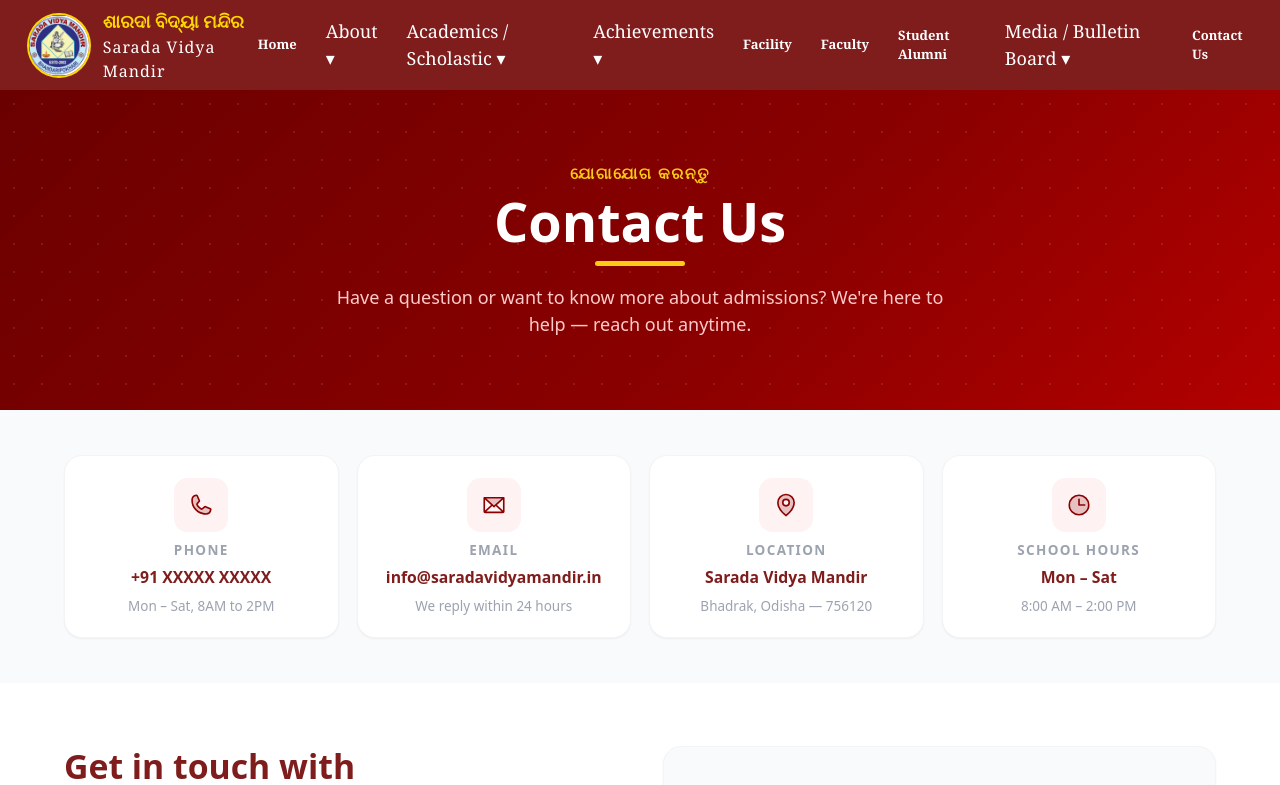
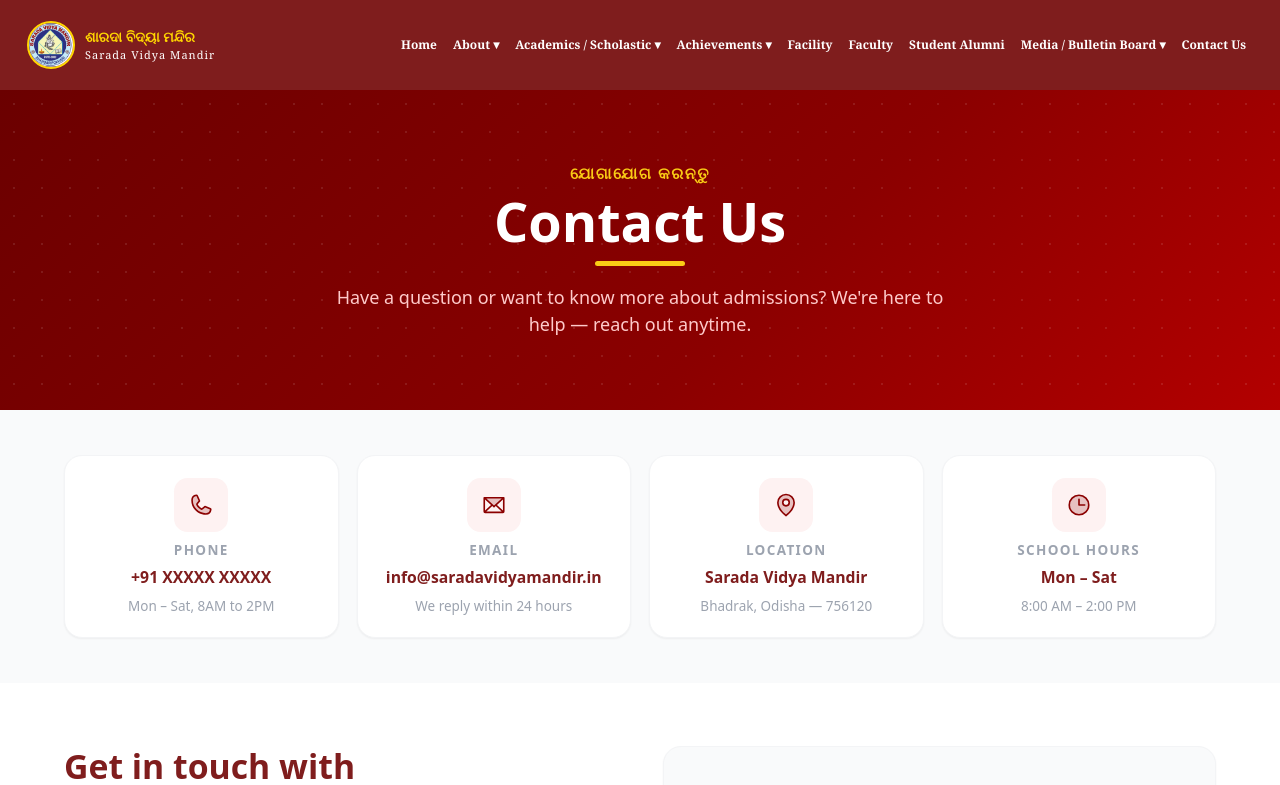
Before and after one commit to iambhumi/SSVM-site, a React (Vite) app: page /contact in a window 1280 px wide. Shown: the top 785 px of the page. Built offline with nearby package versions, Linux system fonts and the light colour scheme; a web font is replaced by a local one.

Commit message:
Fixed NavBar

```diff
--- a/src/components/Navbar.css
+++ b/src/components/Navbar.css
@@ -4,26 +4,28 @@
   align-items: center;
   justify-content: space-between;
   background-color: #8B0000;
-  padding: 10px 25px;
+  padding: 8px 24px;
   position: sticky;
-  top: 5;
+  top: 0;
   z-index: 1000;
-  flex-wrap: wrap;
+  flex-wrap: nowrap; /* ✅ FIXED — was "wrap", caused 2-line navbar */
+  min-height: 64px;
 }
 
 /* ── LOGO + SCHOOL NAME ── */
 .navbar-brand {
   display: flex;
   align-items: center;
-  gap: 12px;
+  gap: 10px;
+  flex-shrink: 0; /* ✅ Logo never shrinks */
 }
 
 .logo {
-   width: 65px;
-  height: 65px;
-  border-radius: 50%;       /* makes it circular */
+  width: 48px;   /* ✅ Smaller — fits single line */
+  height: 48px;
+  border-radius: 50%;
   border: 2px solid #FFD700;
-  object-fit: cover;        /* crops perfectly without stretching */
+  object-fit: cover;
   object-position: center;
 }
 
@@ -33,52 +35,60 @@
 }
 
 .name-odia {
-  font-size: 18px;
+  font-size: 14px;  /* ✅ FIXED — was 18px */
   font-weight: bold;
   color: #FFD700;
+  white-space: nowrap;
 }
 
 .name-english {
-  font-size: 16px;
+  font-size: 11px;  /* ✅ FIXED — was 16px */
   color: #ffffff;
   letter-spacing: 1px;
+  white-space: nowrap;
 }
 
 /* ── NAV LINKS ── */
 .nav-links {
   display: flex;
   list-style: none;
-  gap: 9px;
+  gap: 2px;         /* ✅ Tighter gap */
   margin: 0;
   padding: 0;
   align-items: center;
+  flex-wrap: nowrap; /* ✅ Never wrap */
 }
 
 .nav-item {
   position: relative;
+  white-space: nowrap; /* ✅ Each item stays on one line */
 }
 
 .nav-link {
   color: white;
   text-decoration: none;
-  font-size: 13px;
+  font-size: 12px;   /* ✅ Consistent small size */
   font-weight: 600;
-  padding: 5px 10px;
+  padding: 5px 7px;
   display: block;
   cursor: pointer;
   transition: background 0.2s;
   border-radius: 4px;
+  white-space: nowrap;
 }
 
 .dropdown-trigger {
   color: white;
-  font-size: 18px;
-  font-weight: 500;
-  padding: 5px 10px;
+  font-size: 12px;   /* ✅ FIXED — was 18px! This was the main bug */
+  font-weight: 600;
+  padding: 5px 7px;
   display: block;
   cursor: pointer;
   transition: background 0.2s;
-  border-radius: 6px;
+  border-radius: 4px;
+  white-space: nowrap;
+  background: none;
+  border: none;
 }
 
 .nav-link:hover,
@@ -94,7 +104,7 @@
   left: 0;
   background: white;
   border: 1px solid #ddd;
-  min-width: 150px;
+  min-width: 180px;
   box-shadow: 0 4px 12px rgba(0, 0, 0, 0.15);
   z-index: 999;
   border-radius: 8px;
@@ -105,11 +115,13 @@
 
 .dropdown li a {
   display: block;
-  padding: 8px 10px;
+  padding: 8px 14px;
   color: #333;
-  font-size: 18px;
+  font-size: 13px;   /* ✅ FIXED — was 18px! */
+  font-weight: 500;
   text-decoration: none;
   transition: background 0.2s;
+  white-space: nowrap;
 }
 
 .dropdown li a:hover {
@@ -125,16 +137,18 @@
   border: none;
   color: white;
   cursor: pointer;
+  flex-shrink: 0;
 }
 
 /* ── MOBILE RESPONSIVE ── */
-@media (max-width: 768px) {
+@media (max-width: 900px) {   /* ✅ Raised from 768px — catches more screens */
   .nav-links {
     display: none;
     flex-direction: column;
     width: 100%;
     background-color: #8B0000;
     padding: 10px 0;
+    flex-wrap: wrap;
   }
 
   .nav-links.open {
@@ -145,15 +159,25 @@
     display: block;
   }
 
+  .navbar {
+    flex-wrap: wrap;
+  }
+
   .dropdown {
     position: static;
     box-shadow: none;
     border: none;
     background-color: #6b0000;
     padding-left: 15px;
+    min-width: unset;
   }
 
   .dropdown li a {
     color: #FFD700;
+    font-size: 13px;
   }
+
+  .name-odia { font-size: 13px; }
+  .name-english { font-size: 10px; }
+  .logo { width: 40px; height: 40px; }
 }
```
